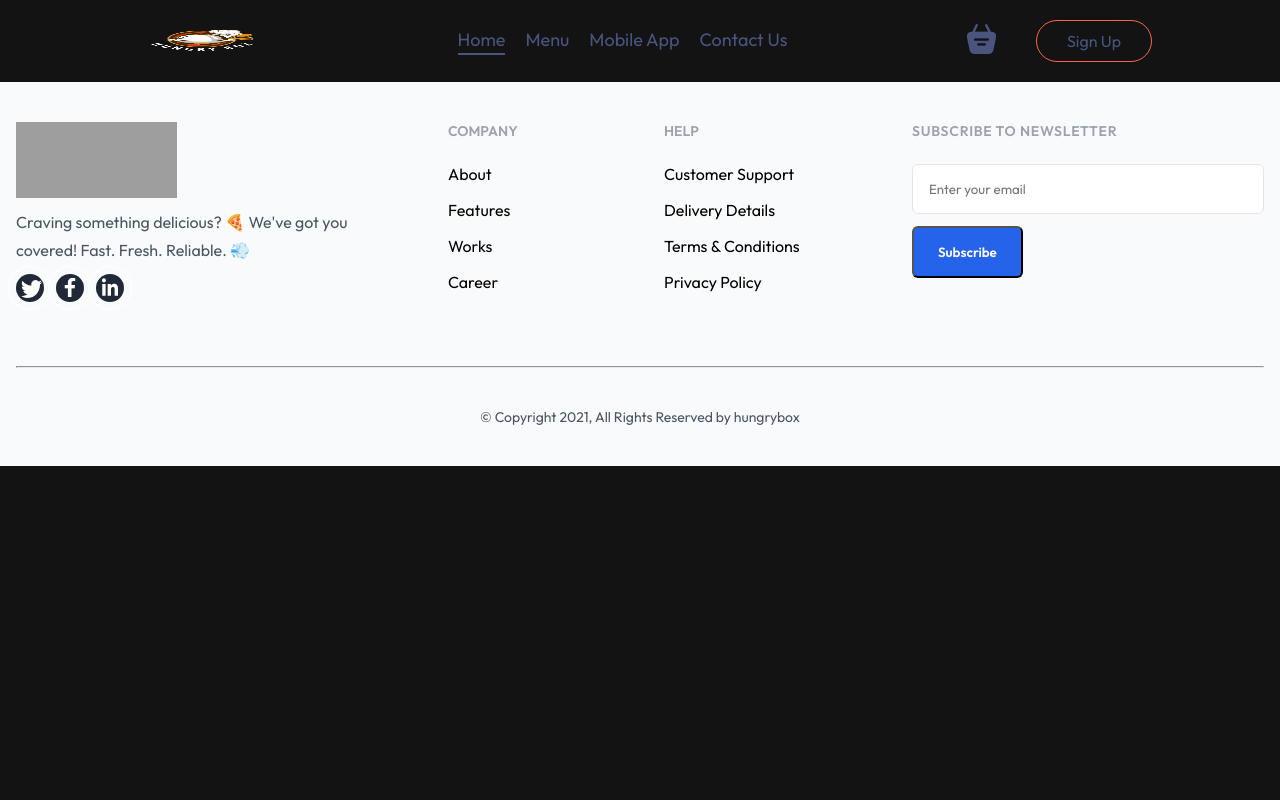
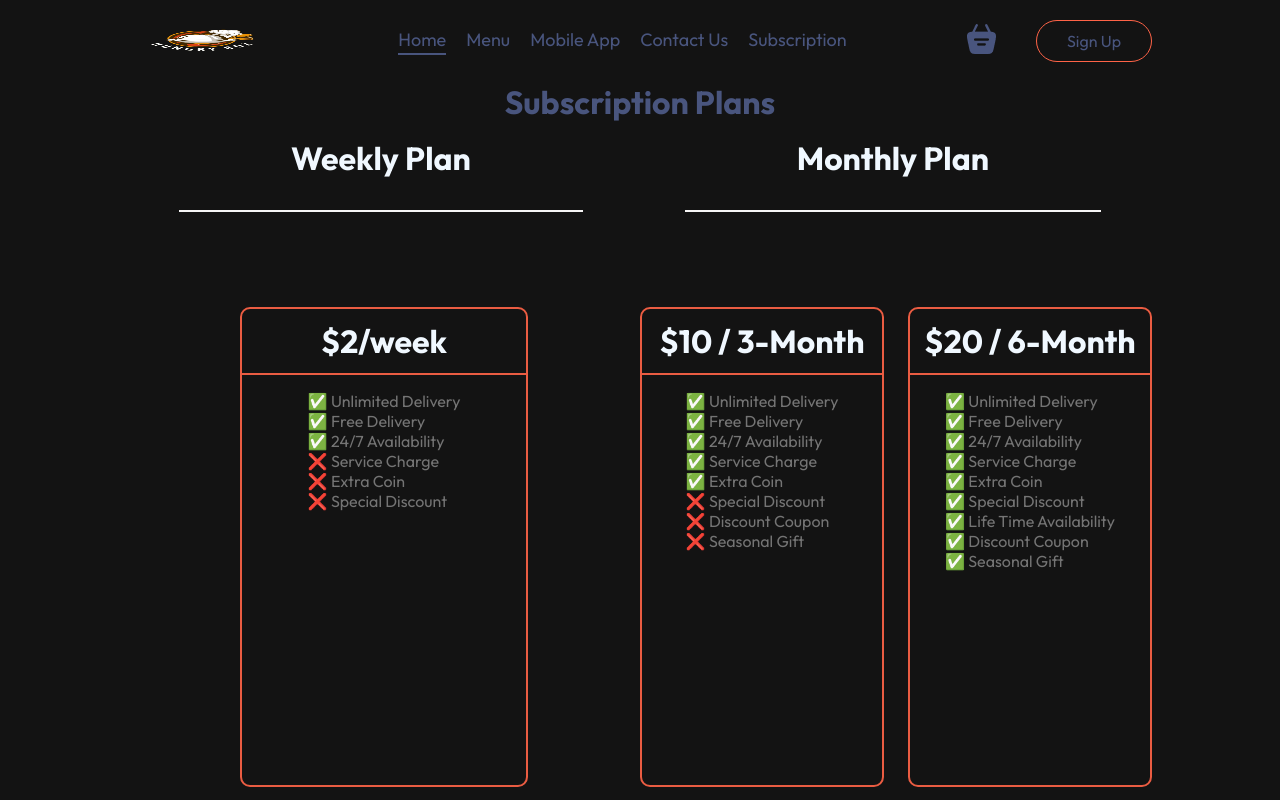
Before and after one commit to rishyym0927/HungryBox, a React (Create React App) app in the folder frontend/: page /subscription in a window 1280 px wide. Shown: the top 800 px of the page. Built offline with nearby package versions, Linux system fonts and the light colour scheme; no server answers; grey boxes are pictures that could not be loaded.

Commit message:
updated Subscription.js

```diff
--- a/frontend/src/App.js
+++ b/frontend/src/App.js
@@ -8,6 +8,7 @@ import Footer from "./components/Footer/Footer";
 import LoginPopup from "./components/LoginPopup/LoginPopup";
 import Verify from "./pages/Verify/Verify";
 import MyOrders from "./pages/MyOrders/MyOrders";
+import { Subscription } from "./pages/Subscription/Subscription";
 
 const App = () => {
   const [showLogin, setShowLogin] = useState(false);
@@ -19,6 +20,7 @@ const App = () => {
         <Navbar setShowLogin={setShowLogin} />
         <Routes>
           <Route path="/" element={<Home />} />
+          <Route path="/subscription" element={<Subscription />} />
           <Route path="/cart" element={<Cart />} />
           <Route path="/order" element={<PlaceOrder />} />
           <Route path="/verify" element={<Verify />} />
--- a/frontend/src/components/Navbar/Navbar.js
+++ b/frontend/src/components/Navbar/Navbar.js
@@ -52,6 +52,14 @@ const Navbar = ({ setShowLogin }) => {
         >
           Contact Us
         </a>
+
+        <a
+          href="/subscription"
+          onClick={() => setMenu("subscription")}
+          className={menu === "subscription" ? "active" : ""}
+        >
+          Subscription
+        </a>
       </ul>
 
       <div className="navbar-right">
--- /dev/null
+++ b/frontend/src/pages/Subscription/Subscription.css
@@ -0,0 +1,90 @@
+.sub-info{
+    /* background-color: aliceblue; */
+    height:100vh;
+    display: flex;
+    flex-direction: column;
+    gap:1rem;
+    align-items: center;
+    justify-content: center;
+    color: aliceblue;
+}
+
+.sub-info .plan-container{
+    height:100%;
+    width: 100%;
+    /* background-color: aqua; */
+}
+
+.plan-heading{
+    height:10%;
+    width: 100%;
+    /* background-color: red; */
+    display: flex;
+    justify-content: space-around;
+
+}
+
+.ph1{
+    padding: 0 7rem;
+    border-bottom: 2px solid rgb(246, 245, 245);
+}
+
+.ph2{
+    padding: 0 7rem;
+    border-bottom: 2px solid rgb(246, 245, 245);
+}
+
+.plan-desc{
+    height:90%;
+    width: 100%;
+    /* background-color: red; */
+    display: flex;
+
+}
+
+.plan-price-1{
+    height:100%;
+    width: 50%;
+    display: flex;
+    justify-content: center;
+    align-items: center;
+    /* background-color: white; */
+}
+
+.plan-price-2{
+    height:100%;
+    width: 50%;
+    display: flex;
+    justify-content: center;
+    align-items: center;
+    gap:1.5rem;
+    /* background-color: white; */
+}
+
+
+.plan-price{
+    height:30rem;
+    width:18rem;
+    /* background-color: #EA5C42; */
+    border: 2px solid #EA5C42;
+    border-radius: 10px;
+    display: flex;
+    flex-direction: column;
+    align-items: center;
+}
+
+.plan-price hr{
+    width:100%;
+    border: 1px solid #EA5C42;
+}
+.plan-price h1{
+    text-align: center;
+
+    padding: 12px;
+}
+
+.plan-price ul{
+    margin-top: 1rem;
+    color: #747474;
+    list-style: none;
+}
--- /dev/null
+++ b/frontend/src/pages/Subscription/Subscription.js
@@ -0,0 +1,67 @@
+import React from 'react'
+import "./Subscription.css";
+export const Subscription = () => {
+    return (
+        <div className='sub-info'>
+            <h1 style={{ textAlign: "center",color:"#49557E" }}>Subscription Plans</h1>
+            <div className='plan-container'>
+                <div className='plan-heading'>
+                    <h1 className='ph1' style={{ textAlign: "center" }}>Weekly Plan</h1>
+                    <h1 className='ph2' style={{ textAlign: "center" }}>Monthly Plan</h1>
+                </div>
+                <div className='plan-desc'>
+                    <div className='plan-price-1'>
+                        <div className='plan-price'>
+                            <h1>$2/week</h1>
+                            <hr />
+                            <ul>
+                                <li>✅ Unlimited Delivery</li>
+                                <li>✅ Free Delivery</li>
+                                <li>✅ 24/7 Availability</li>
+                                <li>❌ Service Charge</li>
+                                <li>❌ Extra Coin</li>
+                                <li>❌ Special Discount</li>
+                            </ul>
+                        </div>
+                    </div>
+                    <div className='plan-price-2'>
+                        <div className='plan-price'>
+                            <h1>$10 / 3-Month</h1>
+                            <hr/>
+                            <ul>
+                                <li>✅ Unlimited Delivery</li>
+                                <li>✅ Free Delivery</li>
+                                <li>✅ 24/7 Availability</li>
+                                <li>✅ Service Charge</li>
+                                <li>✅ Extra Coin</li>
+                                <li>❌ Special Discount</li>
+                                <li>❌ Discount Coupon</li>
+                                <li>❌ Seasonal Gift</li>
+                            </ul>
+                        </div>
+
+                        <div className='plan-price'>
+                            <h1>$20 / 6-Month</h1>
+                            <hr />
+                            <ul>
+                                <li>✅ Unlimited Delivery</li>
+                                <li>✅ Free Delivery</li>
+                                <li>✅ 24/7 Availability</li>
+                                <li>✅ Service Charge</li>
+                                <li>✅ Extra Coin</li>
+                                <li>✅ Special Discount</li>
+                                <li>✅ Life Time Availability</li>
+                                <li>✅ Discount Coupon</li>
+                                <li>✅ Seasonal Gift</li>
+                            </ul>
+                        </div>
+                    </div>
+
+
+                </div>
+
+            </div>
+
+        </div>
+    )
+}
```
